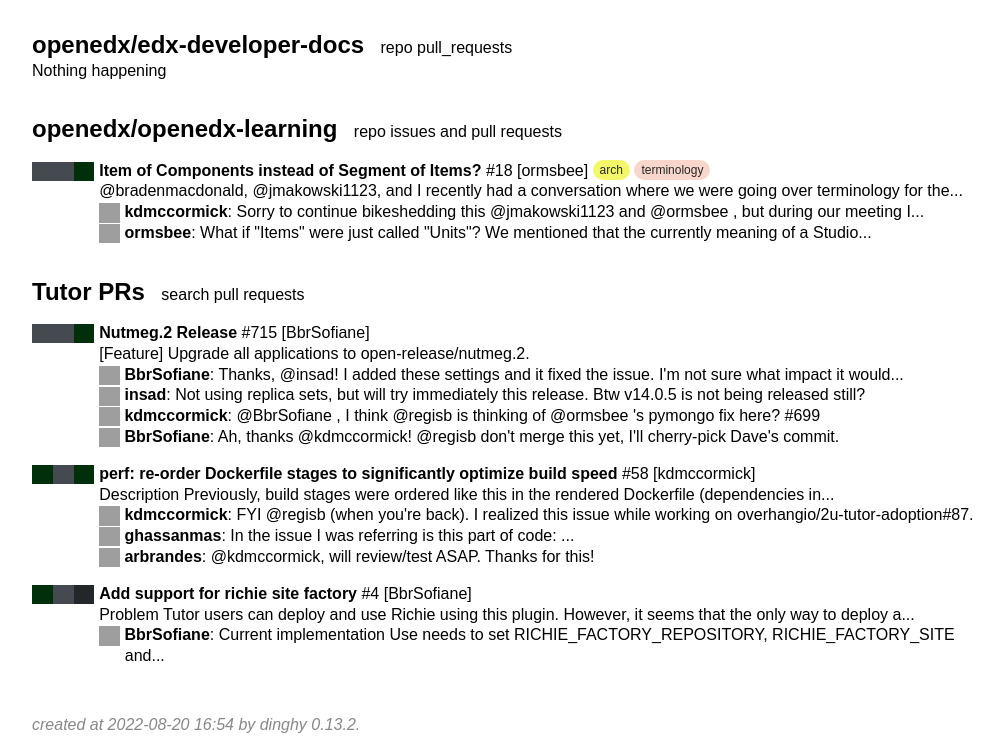
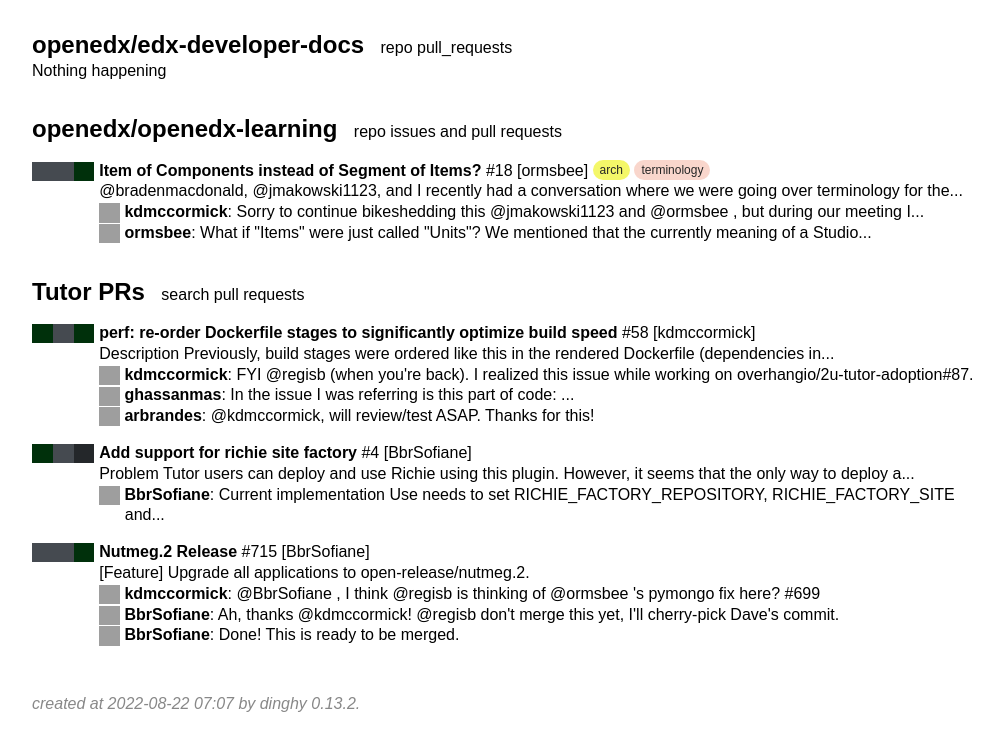
Before and after one commit to michaelwheeler/github-digests, a plain HTML site: page index.html in a window 1280 px wide. Shown: the part 1751-2503 px from the top of the page, without its empty margins (128-1131 px from the left). After the commit the page ends 2482 px from the top, so only its background shows below. Drawn offline with Linux system fonts and the light colour scheme; grey boxes are pictures that could not be loaded.

Commit message:
deploy: 0768c666d96cc7585bf2b84c15135e9e185d394a

```diff
--- a/index.html
+++ b/index.html
@@ -1,7 +1,7 @@
 <!DOCTYPE html>
 <head>
   <meta http-equiv="Content-Type" content="text/html; charset=utf-8" />
-  <title>Open edX - Activity since 2022-08-13</title>
+  <title>Open edX - Activity since 2022-08-15</title>
   <link rel="icon" href="https://raw.githubusercontent.com/primer/octicons/main/icons/comment-discussion-24.svg" type="image/svg+xml">
   <style>
   body {
@@ -181,7 +181,7 @@
   </style>
 <body>
 
-<h1>Open edX - Activity since 2022-08-13</h1>
+<h1>Open edX - Activity since 2022-08-15</h1>
 
 <ul class="repos">
   <li>
@@ -778,55 +778,11 @@ We mentioned that the currently meaning of a Studio...</a></p>
 
     </li>
   <li>
-      <p><span class="reponame"><a href="https://github.com/search?q=org%3Aoverhangio+is%3Apr+updated%3A%3E2022-08-13T16%3A54%3A24&amp;type=issues">Tutor PRs</a></span>
+      <p><span class="reponame"><a href="https://github.com/search?q=org%3Aoverhangio+is%3Apr+updated%3A%3E2022-08-15T07%3A07%3A32&amp;type=issues">Tutor PRs</a></span>
       search pull requests
       </p>
 
         <ul class="entries">
-          <li class="">
-
-              <p><a href="https://github.com/overhangio/tutor/pull/715"><span class="octicons" title="pull request"><span class="octicon dash"></span><span class="octicon dash"></span><span class="octicon pull"></span></span><b>Nutmeg.2 Release</b> #715</a>
-              [BbrSofiane]
-
-
-              </p><p>[Feature] Upgrade all applications to open-release/nutmeg.2.</p><ul class="comments">
-                  <li>
-                      <p><a href="https://github.com/overhangio/tutor/pull/715#issuecomment-1214405934" title="08-14 16:00">
-
-                          <span class="octicon comment" title="comment"></span>
-
-                        <b>BbrSofiane</b>: Thanks, @insad! I added these settings and it fixed the issue.
-I&#39;m not sure what impact it would...</a></p>
-
-                    </li>
-                  <li>
-                      <p><a href="https://github.com/overhangio/tutor/pull/715#issuecomment-1214439022" title="08-14 22:12">
-
-                          <span class="octicon comment" title="comment"></span>
-
-                        <b>insad</b>: Not using replica sets, but will try immediately this release.
-Btw v14.0.5 is not being released still?</a></p>
-
-                    </li>
-                  <li>
-                      <p><a href="https://github.com/overhangio/tutor/pull/715#issuecomment-1215034897" title="08-15 13:48">
-
-                          <span class="octicon comment" title="comment"></span>
-
-                        <b>kdmccormick</b>: @BbrSofiane , I think @regisb is thinking of @ormsbee &#39;s pymongo fix here? #699</a></p>
-
-                    </li>
-                  <li>
-                      <p><a href="https://github.com/overhangio/tutor/pull/715#issuecomment-1215071530" title="08-15 14:22">
-
-                          <span class="octicon comment" title="comment"></span>
-
-                        <b>BbrSofiane</b>: Ah, thanks @kdmccormick!
-@regisb don&#39;t merge this yet, I&#39;ll cherry-pick Dave&#39;s commit.</a></p>
-
-                    </li>
-                  </ul>
-              </li>
           <li class="">
 
               <p><a href="https://github.com/overhangio/tutor-mfe/pull/58"><span class="octicons" title="pull request, newly created"><span class="octicon star"></span><span class="octicon dash"></span><span class="octicon pull"></span></span><b>perf: re-order Dockerfile stages to significantly optimize build speed</b> #58</a>
@@ -885,13 +841,47 @@ Use needs to set RICHIE_FACTORY_REPOSITORY, RICHIE_FACTORY_SITE and...</a></p>
                     </li>
                   </ul>
               </li>
+          <li class="">
+
+              <p><a href="https://github.com/overhangio/tutor/pull/715"><span class="octicons" title="pull request"><span class="octicon dash"></span><span class="octicon dash"></span><span class="octicon pull"></span></span><b>Nutmeg.2 Release</b> #715</a>
+              [BbrSofiane]
+
+
+              </p><p>[Feature] Upgrade all applications to open-release/nutmeg.2.</p><ul class="comments">
+                  <li>
+                      <p><a href="https://github.com/overhangio/tutor/pull/715#issuecomment-1215034897" title="08-15 13:48">
+
+                          <span class="octicon comment" title="comment"></span>
+
+                        <b>kdmccormick</b>: @BbrSofiane , I think @regisb is thinking of @ormsbee &#39;s pymongo fix here? #699</a></p>
+
+                    </li>
+                  <li>
+                      <p><a href="https://github.com/overhangio/tutor/pull/715#issuecomment-1215071530" title="08-15 14:22">
+
+                          <span class="octicon comment" title="comment"></span>
+
+                        <b>BbrSofiane</b>: Ah, thanks @kdmccormick!
+@regisb don&#39;t merge this yet, I&#39;ll cherry-pick Dave&#39;s commit.</a></p>
+
+                    </li>
+                  <li>
+                      <p><a href="https://github.com/overhangio/tutor/pull/715#issuecomment-1221501199" title="08-21 08:50">
+
+                          <span class="octicon comment" title="comment"></span>
+
+                        <b>BbrSofiane</b>: Done! This is ready to be merged.</a></p>
+
+                    </li>
+                  </ul>
+              </li>
           </ul>
 
     </li>
   </ul>
 
 <p class="footer">
-  created at 2022-08-20 16:54 by
+  created at 2022-08-22 07:07 by
   <a href="https://pypi.org/project/dinghy/0.13.2">
     dinghy
     <span class="dinghy_version">0.13.2</span></a>.
```
